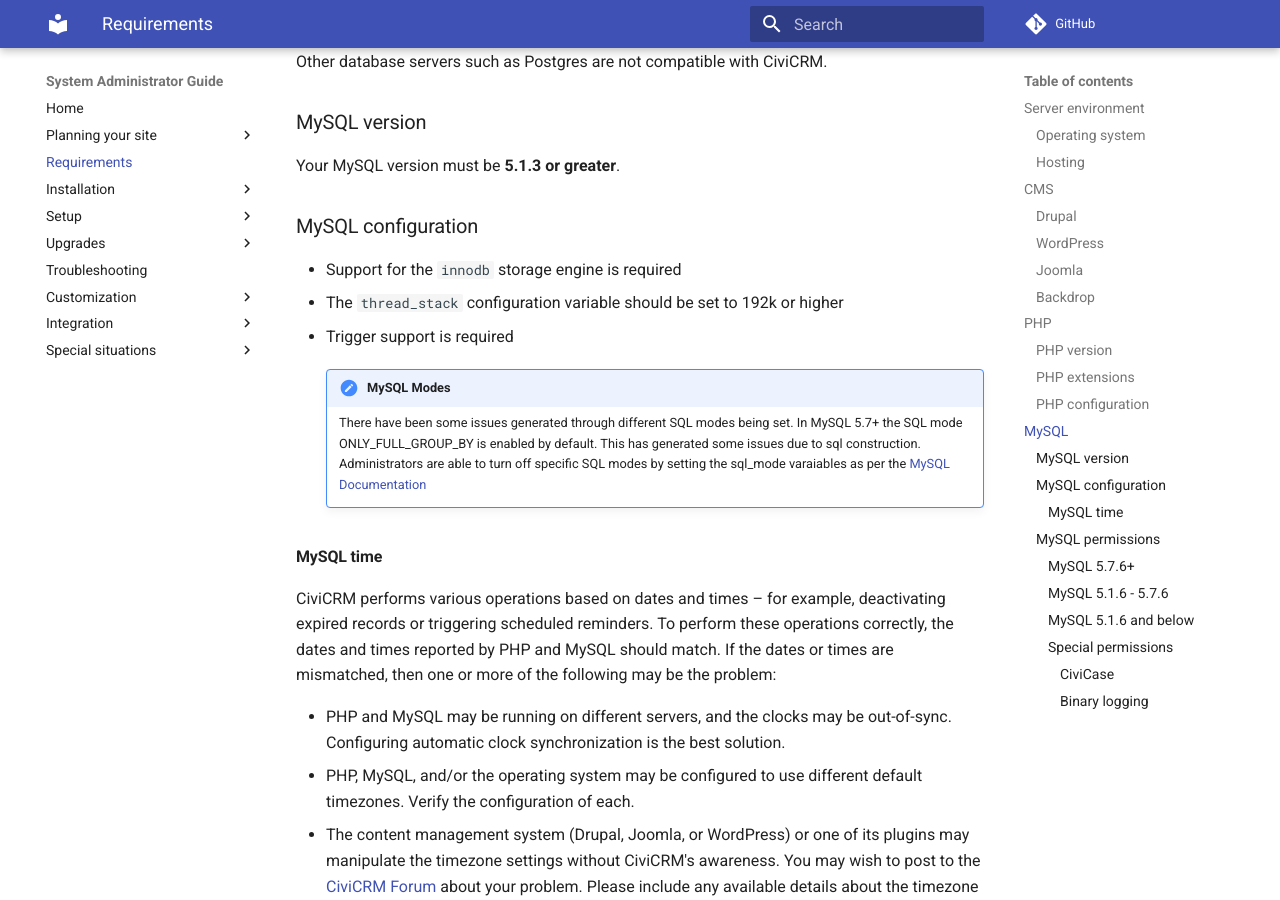
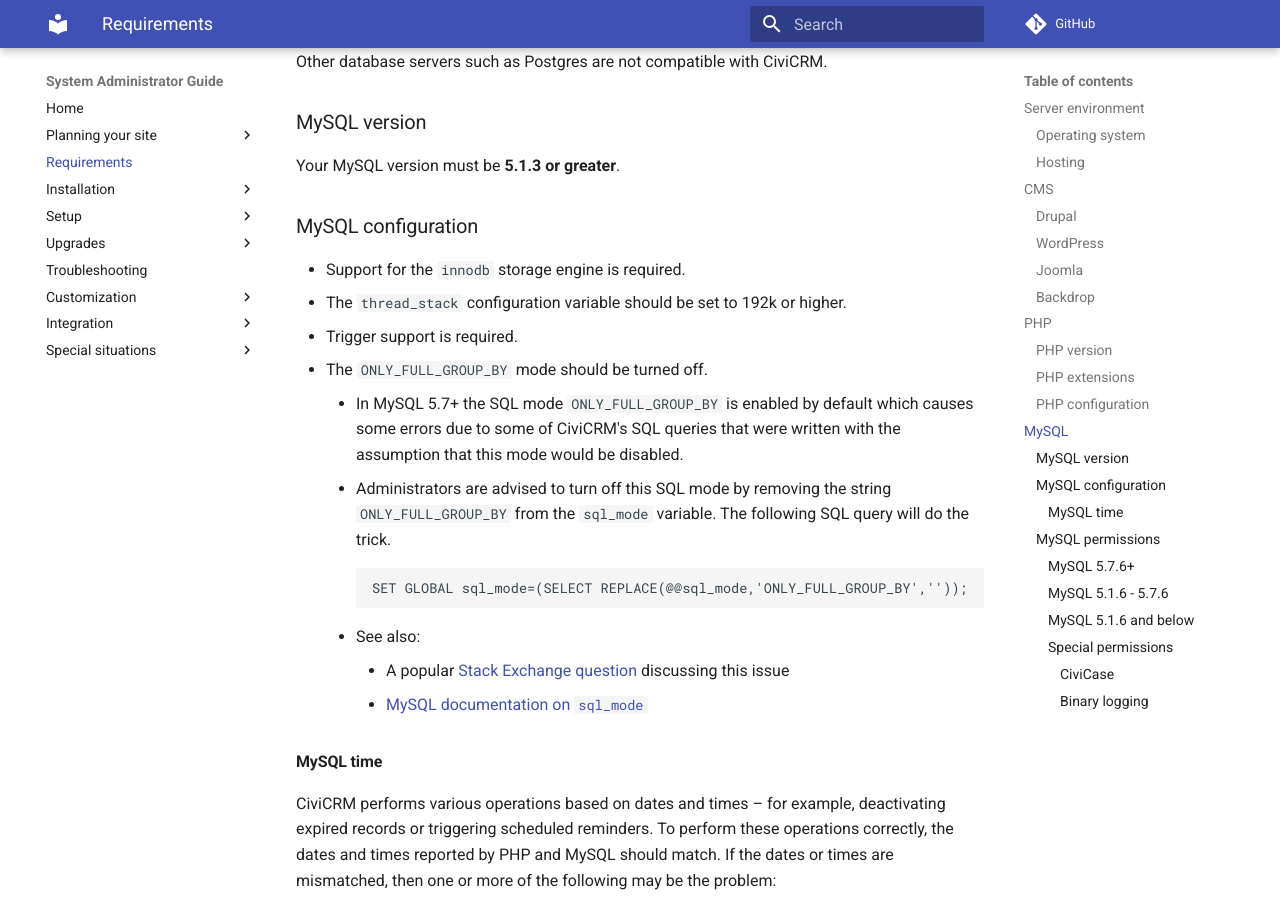
Before and after one commit to civicrm/civicrm-sysadmin-guide, an MkDocs documentation site: the page built from docs/requirements.md, in a window 1280 px wide and 900 px high, scrolled down 3044 px. Built offline with MkDocs 1.6.1 and Material for MkDocs 9.7.7, drawn with Linux system fonts in a browser that asks for light colours; comment, search, counter and statistics services are not loaded; old or Windows-style settings are respelled for this version of MkDocs.

Commit message:
Clean up language. Offer specific example.

````diff
--- a/docs/requirements.md
+++ b/docs/requirements.md
@@ -88,12 +88,18 @@ Your MySQL version must be **5.1.3 or greater**.
 
 ### MySQL configuration
 
-* Support for the `innodb` storage engine is required
-* The `thread_stack` configuration variable should be set to 192k or higher
-* Trigger support is required
-
-    !!! note "MySQL Modes"
-        There have been some issues generated through different SQL modes being set. In MySQL 5.7+ the SQL mode ONLY_FULL_GROUP_BY is enabled by default. This has generated some issues due to sql construction. Administrators are able to turn off specific SQL modes by setting the sql_mode varaiables as per the [MySQL Documentation](https://dev.mysql.com/doc/refman/5.7/en/sql-mode.html#sql-mode-setting)
+* Support for the `innodb` storage engine is required.
+* The `thread_stack` configuration variable should be set to 192k or higher.
+* Trigger support is required.
+* The `ONLY_FULL_GROUP_BY` mode should be turned off.
+    * In MySQL 5.7+ the SQL mode `ONLY_FULL_GROUP_BY` is enabled by default which causes some errors due to some of CiviCRM's SQL queries that were written with the assumption that this mode would be disabled.
+    * Administrators are advised to turn off this SQL mode by removing the string `ONLY_FULL_GROUP_BY` from the `sql_mode` variable. The following SQL query will do the trick.
+        ```sql
+        SET GLOBAL sql_mode=(SELECT REPLACE(@@sql_mode,'ONLY_FULL_GROUP_BY',''));
+        ```
+    * See also:
+        * A popular [Stack Exchange question](https://stackoverflow.com/a/36033983/895563) discussing this issue
+        * [MySQL documentation on `sql_mode`](https://dev.mysql.com/doc/refman/5.7/en/sql-mode.html#sql-mode-setting)
 
 #### MySQL time
 
````
